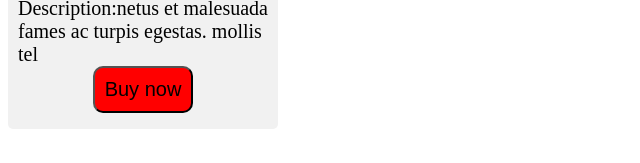
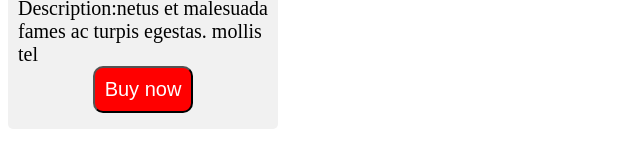
Before and after one commit to acciojob/pricing-card-raabin10, a website: page main.html in a window 1280 px wide. Shown: the part 399-562 px from the top of the page, without its empty margins (0-640 px from the left). Drawn offline with Linux system fonts and the light colour scheme.

Commit message:
created a submission

```diff
--- a/styles.css
+++ b/styles.css
@@ -18,5 +18,6 @@
 	background:red;
 	padding :10px;
 	border-radius:10px;
-	font-size:20px
+	font-size:20px;
+	color:white;
 }
```
